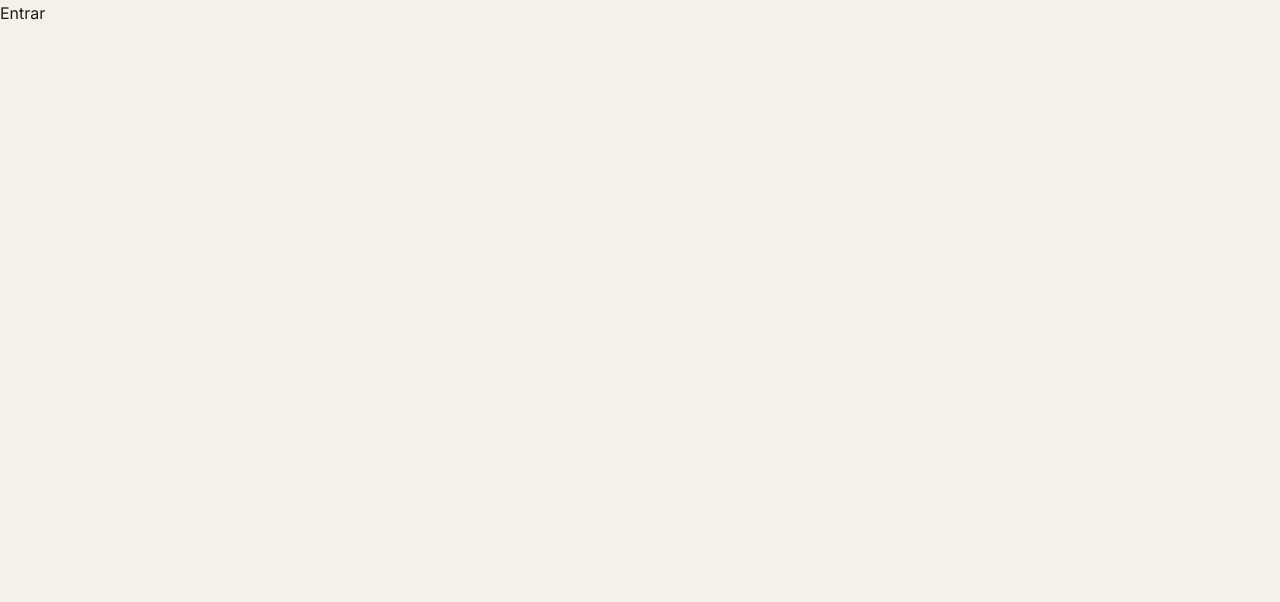
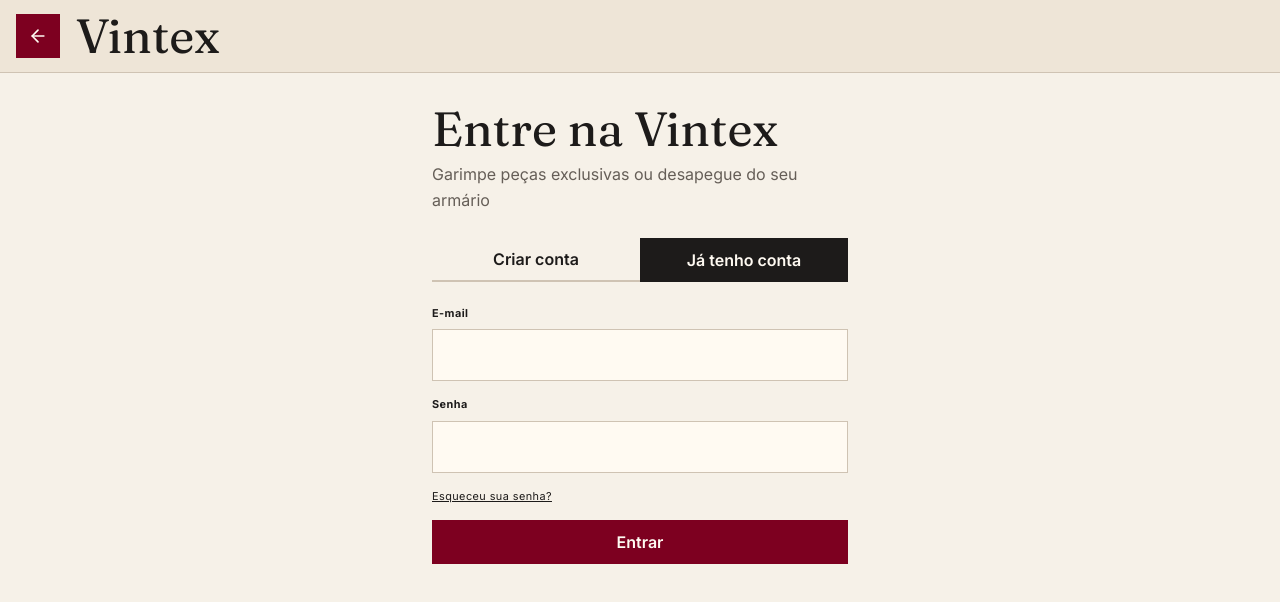
Before and after one commit to Vintex-Ages/vintex-prod, a React (Vite) app in the folder front-end/: page /login in a window 1280 px wide. Shown: the top 602 px of the page. Built offline with nearby package versions, Linux system fonts and the light colour scheme; no server answers.

Commit message:
feat(auth): implementa tela de login (FE-US005-1)

```diff
--- a/front-end/src/App.tsx
+++ b/front-end/src/App.tsx
@@ -1,10 +1,13 @@
 import { BrowserRouter } from 'react-router-dom';
+import { AuthProvider } from '@/context/AuthContext';
 import AppRoutes from '@/routes/AppRoutes';
 
 function App() {
   return (
     <BrowserRouter>
-      <AppRoutes />
+      <AuthProvider>
+        <AppRoutes />
+      </AuthProvider>
     </BrowserRouter>
   );
 }
--- a/front-end/src/pages/Auth/Login/Login.tsx
+++ b/front-end/src/pages/Auth/Login/Login.tsx
@@ -1,8 +1,98 @@
-/** Placeholder do Login — conteúdo real vem na task de tela correspondente. */
+import { useState, type FormEvent } from 'react';
+import { useLocation, useNavigate } from 'react-router-dom';
+
+import AuthHeader from '@/components/auth/AuthHeader';
+import AuthTabs from '@/components/auth/AuthTabs';
+import Button from '@/components/common/Button';
+import InputField from '@/components/common/InputField';
+import { useAuth } from '@/context/useAuth';
+import { paths } from '@/routes/paths';
+import { login as authLogin } from '@/services/authService';
+import type { ApiError } from '@/types/auth';
+
+/**
+ * Página de login (FE-US005-1, issue #73).
+ *
+ * Compõe o cabeçalho e as abas de autenticação com um formulário de e-mail e
+ * senha. Ela só orquestra: no envio delega a `login` de `@/services/authService`
+ * e, no sucesso, grava a sessão via `useAuth().login` e redireciona — para a
+ * rota de origem (`location.state.from`, quando existir) ou para `paths.home`.
+ * No erro, mostra a `message` do `ApiError` (ver `@/types/auth`) num aviso
+ * genérico, sem indicar qual campo falhou, e permanece na página.
+ *
+ * Não há validação de formato no cliente: envia o que o usuário digitou e deixa
+ * a decisão para o service/backend.
+ *
+ * Usage:
+ *   import Login from '@/pages/Auth/Login/Login';
+ *   <Route path={paths.login} element={<Login />} />
+ */
 function Login() {
+  const navigate = useNavigate();
+  const location = useLocation();
+  const { login: registrarSessao } = useAuth();
+
+  const [email, setEmail] = useState('');
+  const [senha, setSenha] = useState('');
+  const [erro, setErro] = useState<string | null>(null);
+
+  async function handleSubmit(event: FormEvent<HTMLFormElement>) {
+    event.preventDefault();
+    setErro(null);
+
+    try {
+      const { user, access_token } = await authLogin({ email, password: senha });
+      registrarSessao(user, access_token);
+
+      const from = (location.state as { from?: string } | null)?.from;
+      navigate(from ?? paths.home);
+    } catch (error) {
+      // `authService.login` sempre rejeita no formato `ApiError` de `@/types/auth`.
+      setErro((error as ApiError).message);
+    }
+  }
+
   return (
-    <main>
-      <h1>Entrar</h1>
+    <main className="min-h-screen bg-papel">
+      <AuthHeader onBack={() => navigate(-1)} />
+
+      <div className="mx-auto flex max-w-md flex-col gap-6 px-4 py-8">
+        <div className="flex flex-col gap-2">
+          <h1 className="font-display text-h2 text-tinta">Entre na Vintex</h1>
+          <p className="text-body text-texto-auxiliar">
+            Garimpe peças exclusivas ou desapegue do seu armário
+          </p>
+        </div>
+
+        <AuthTabs active="login" />
+
+        <form className="flex flex-col gap-4" onSubmit={handleSubmit} noValidate>
+          <InputField id="email" label="E-mail" type="email" value={email} onChange={setEmail} />
+          <InputField id="senha" label="Senha" type="password" value={senha} onChange={setSenha} />
+
+          {erro ? (
+            <p role="alert" className="text-label text-vermelho-escuro">
+              {erro}
+            </p>
+          ) : null}
+
+          {/*
+            TODO: ainda não existe issue de recuperação de senha no projeto, então
+            este link é estático de propósito e não navega para lugar nenhum.
+          */}
+          <a
+            href="#"
+            onClick={(event) => event.preventDefault()}
+            className="text-label text-tinta underline"
+          >
+            Esqueceu sua senha?
+          </a>
+
+          <Button type="submit" variant="primary" fullWidth>
+            Entrar
+          </Button>
+        </form>
+      </div>
     </main>
   );
 }
```
Also changed, not shown: 1 other file (tests, documents, lock files or other folders).
